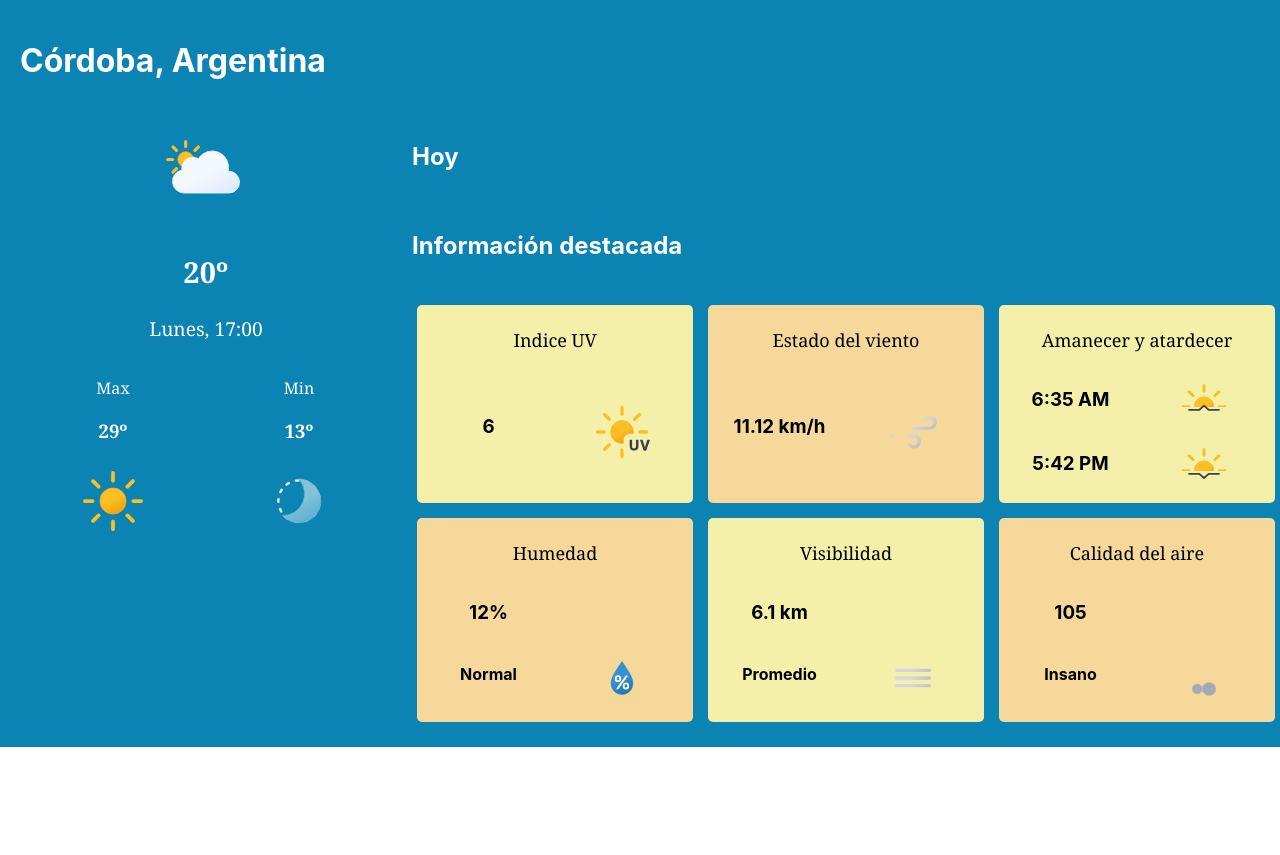
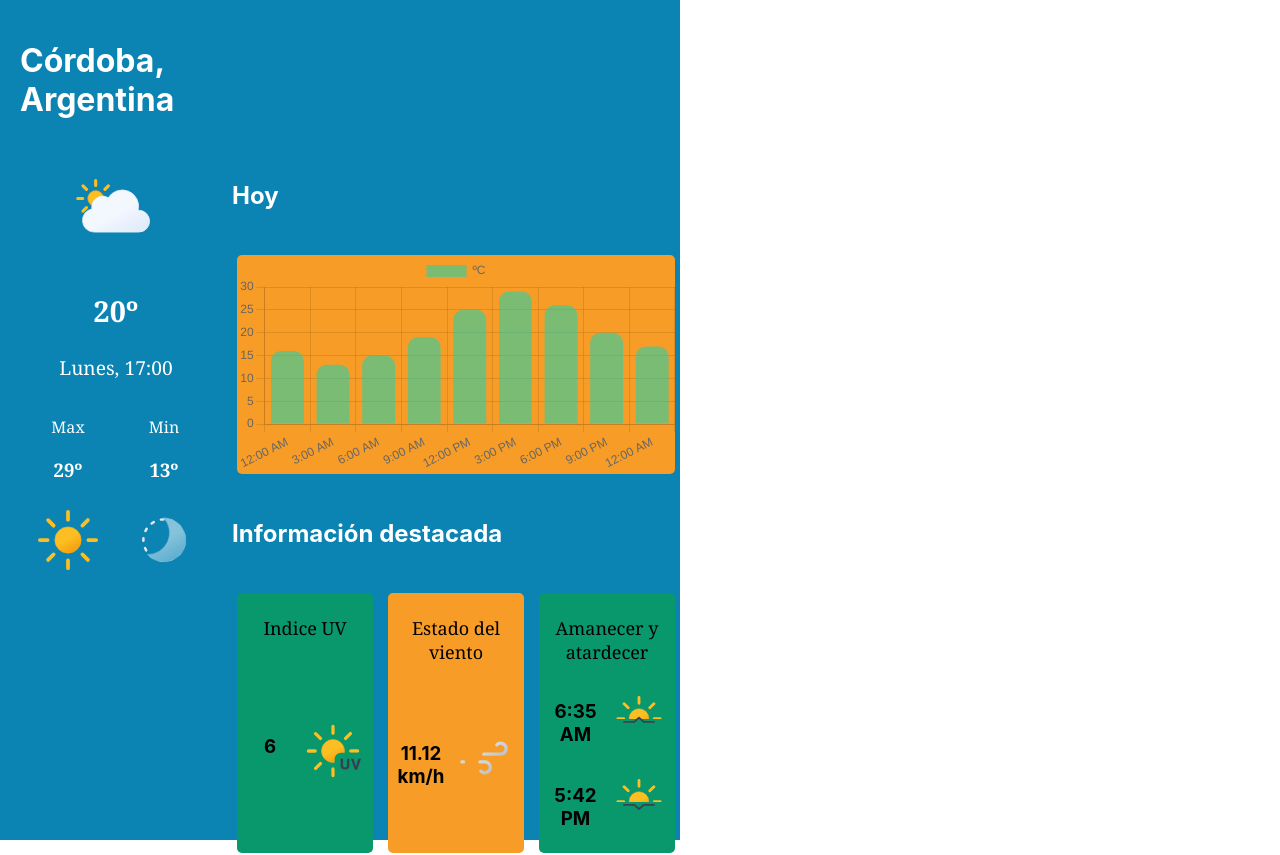
Before and after one commit to candeambi/Dashboard, a React (Create React App) app: page / in a window 1280 px wide. Shown: the top 855 px of the page. Before the commit the page ends 800 px from the top, so only its background shows below. Built offline with nearby package versions, Linux system fonts and the light colour scheme.

Commit message:
Agrego grafico y modifico estetica

```diff
--- a/src/App.js
+++ b/src/App.js
@@ -1,6 +1,6 @@
 import './App.css';
 import Temp from './componentes/Temp.js';
-//import Hours from './componentes/Hours';
+import Hours from './componentes/Hours';
 import styled from 'styled-components';
 import UvIndex from './componentes/UvIndex';
 import Wind from './componentes/Wind';
@@ -17,7 +17,8 @@ const DashboardContainer = styled.div`
   padding: 20px;
   background-color: #0b83b3;
   color: #fff;
-
+  width: 50vw;
+  height: 100vh;
 `;
 
 const Temperature= styled.div`
@@ -338,7 +339,7 @@ function App() {
       </Temperature>
       <Information>
         <h2>Hoy</h2>
-        {/* <Hours /> */}
+        <Hours />
         <h2>Información destacada</h2>
         <DetailsContainer>
           <UvIndex />
--- a/src/componentes/AirQuality.js
+++ b/src/componentes/AirQuality.js
@@ -6,7 +6,7 @@ import Smoke from "../icons/smoke-particles.svg";
 const Card = styled.div`
     display: grid;
     grid-template-columns: 1fr 1fr;
-    background-color: rgb(245, 216, 154);
+    background-color: rgb(247, 156, 38);
     border-radius: 5px;
     color: #000;
     margin: 5px;
@@ -28,12 +28,12 @@ const Value = styled.h3`
 
 const Description = styled.h4`
     grid-row: 3 / 4; /* Fila 3 */
-    grid-column: 1 / 2; /* Columna 1 */
+    grid-column: 1 / span 2;
     text-align: center;
 `;
 
 const SecondIcon = styled.div`
-    grid-row: 3 / 4; /* Fila 3 */
+    grid-row: auto;
     grid-column: 2 / 3; /* Columna 2 */
     text-align: center;
 `;
--- a/src/componentes/Hours.js
+++ b/src/componentes/Hours.js
@@ -1,31 +1,58 @@
-/*import React from 'react';
-import {Bar} from 'react-chartjs-2';
-import { Chart as ChartJS, ArcElement, Tooltip, Legend } from "chart.js";
+import React from 'react';
+import styled from 'styled-components';
+import { Bar } from "react-chartjs-2";
+import {
+  Chart as ChartJS,
+  CategoryScale,
+  LinearScale,
+  PointElement,
+  BarElement,
+  Title,
+  Tooltip,
+  Legend,
+  Filler,
+} from "chart.js";
 
-ChartJS.register(ArcElement, Tooltip, Legend);
+ChartJS.register(
+  CategoryScale,
+  LinearScale,
+  PointElement,
+  BarElement,
+  Title,
+  Tooltip,
+  Legend,
+  Filler
+);
+
+const Container = styled.div`
+  background-color: rgb(247, 156, 38);
+  border-radius: 5px;
+  margin: 5px;
+`;
 
 function Hours(){
 
 const horarios = ['12:00 AM', '3:00 AM', '6:00 AM', '9:00 AM', '12:00 PM', '3:00 PM', '6:00 PM', '9:00 PM', '12:00 AM'];
 const grados = [16, 13, 15, 19, 25, 29, 26, 20, 17];
 
-const data = {
+const myData = {
     labels: horarios,
     datasets: [
         {
-            label: 'Grados',
+            label: 'ºC',
             data: grados,
-            backgroundColor: 'rgba(0, 220, 195, 0.5)'
+            backgroundColor: 'rgba(0, 220, 195, 0.5)',
+            borderRadius: '10'
         }
     ]
 };
 
 
-const options = {
+const myOptions = {
     scales: {
       x: {
         type: 'category', // Indicar explícitamente que el tipo de escala es 'category'.
-        labels: horarios, // Esto debe coincidir con tus etiquetas de datos.
+        labels: horarios, // Esto debe coincidir con las etiquetas de datos.
       },
       y: {
         beginAtZero: true, // Esto asegura que el eje y comience desde cero.
@@ -33,9 +60,12 @@ const options = {
     },
   };
 
+
     return (
-        <Bar data={data} options={options} />
+      <Container>
+        <Bar data={myData} options={myOptions} />
+      </Container>
     );
 }
 
-export default Hours;*/
+export default Hours;
--- a/src/componentes/Humidity.js
+++ b/src/componentes/Humidity.js
@@ -5,7 +5,7 @@ import HumidityIcon from "../icons/humidity.svg";
 const Card = styled.div`
     display: grid;
     grid-template-columns: 1fr 1fr;
-    background-color: rgb(245, 216, 154);
+    background-color: rgb(247, 156, 38);
     border-radius: 5px;
     color: #000;
     margin: 5px;
@@ -27,12 +27,12 @@ const Value = styled.h3`
 
 const Description = styled.h4`
     grid-row: 3 / 4; /* Fila 3 */
-    grid-column: 1 / 2; /* Columna 1 */
+    grid-column: 1 / span 2;
     text-align: center;
 `;
 
 const SecondIcon = styled.div`
-    grid-row: 3 / 4; /* Fila 3 */
+    grid-row: auto;
     grid-column: 2 / 3; /* Columna 2 */
     text-align: center;
 `;
--- a/src/componentes/SunriseSunset.js
+++ b/src/componentes/SunriseSunset.js
@@ -6,7 +6,7 @@ import Sunset from "../icons/sunset.svg";
 const Card = styled.div`
     display: grid;
     grid-template-columns: 1fr 1fr;
-    background-color: rgb(245, 240, 169);
+    background-color: #09976c;
     border-radius: 5px;
     color: #000;
     margin: 5px;
--- a/src/componentes/UvIndex.js
+++ b/src/componentes/UvIndex.js
@@ -5,7 +5,7 @@ import UvIcon from "../icons/uv-index.svg";
 const Card = styled.div`
     display: grid;
     grid-template-columns: 1fr 1fr;
-    background-color: rgb(245, 240, 169);
+    background-color: #09976c;
     border-radius: 5px;
     color: #000;
     margin: 5px;
--- a/src/componentes/Visibility.js
+++ b/src/componentes/Visibility.js
@@ -5,7 +5,7 @@ import VisibilityIcon from "../icons/mist.svg";
 const Card = styled.div`
     display: grid;
     grid-template-columns: 1fr 1fr;
-    background-color: rgb(245, 240, 169);
+    background-color: #09976c;
     border-radius: 5px;
     color: #000;
     margin: 5px;
@@ -27,12 +27,12 @@ const Value = styled.h3`
 
 const Description = styled.h4`
     grid-row: 3 / 4; /* Fila 3 */
-    grid-column: 1 / 2; /* Columna 1 */
+    grid-column: 1 / span 2;
     text-align: center;
 `;
 
 const SecondIcon = styled.div`
-    grid-row: 3 / 4; /* Fila 3 */
+    grid-row: auto;
     grid-column: 2 / 3; /* Columna 2 */
     text-align: center;
 `;
--- a/src/componentes/Wind.js
+++ b/src/componentes/Wind.js
@@ -6,7 +6,7 @@ import WindIcon from "../icons/wind.svg";
 const Card = styled.div`
     display: grid;
     grid-template-columns: 1fr 1fr;
-    background-color:  rgb(245, 216, 154);
+    background-color:  rgb(247, 156, 38);
     border-radius: 5px;
     color: #000;
     margin: 5px;
```
